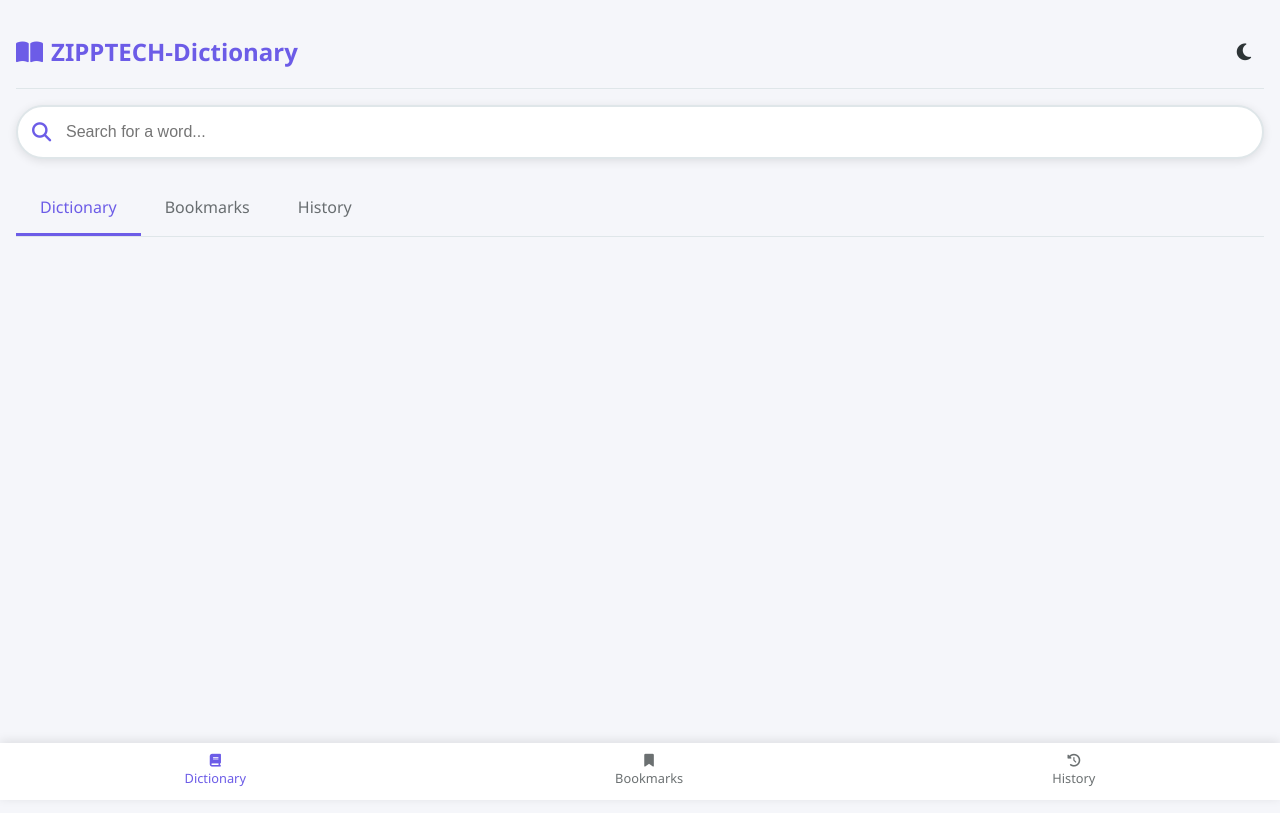
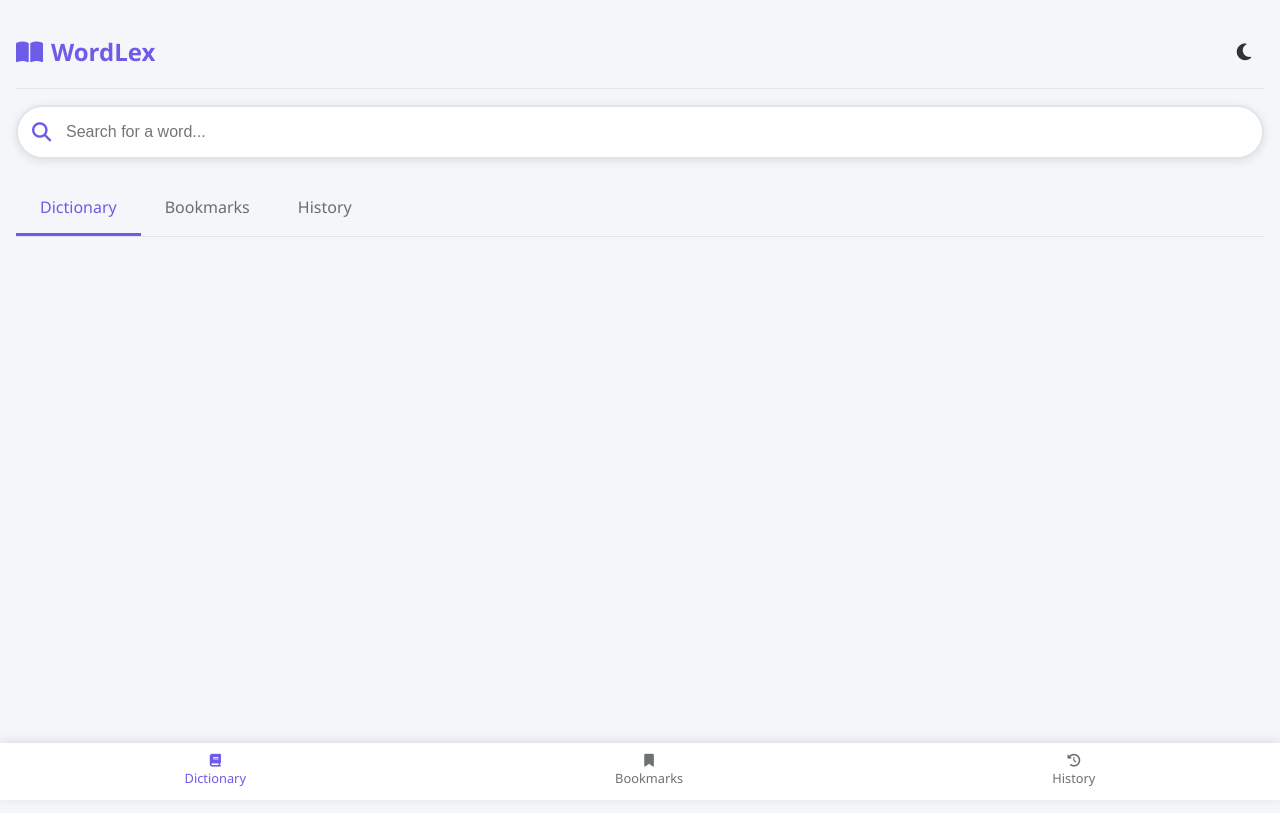
Before and after one commit to ZiPPO7777/ZIPPTECH-website, a plain HTML site: page zipptech-dictionary/index.html in a window 1280 px wide. Drawn offline with nearby package versions, Linux system fonts and the light colour scheme.

Commit message:
Update index.html

```diff
--- a/zipptech-dictionary/index.html
+++ b/zipptech-dictionary/index.html
@@ -3,7 +3,7 @@
 <head>
     <meta charset="UTF-8">
     <meta name="viewport" content="width=device-width, initial-scale=1.0, maximum-scale=1.0, user-scalable=no">
-    <title>ZIPPTECH-Dictionary</title>
+    <title>WordLex</title>
     <link rel="stylesheet" href="https://cdnjs.cloudflare.com/ajax/libs/font-awesome/6.4.0/css/all.min.css">
     <script src="https://cdnjs.cloudflare.com/ajax/libs/gsap/3.11.5/gsap.min.js"></script>
    <link rel="stylesheet" href="style.css">
@@ -13,7 +13,7 @@
         <header>
             <div class="logo">
                 <i class="fas fa-book-open"></i>
-                <span>ZIPPTECH-Dictionary</span>
+                <span>WordLex</span>
             </div>
             <button class="theme-toggle" id="themeToggle">
                 <i class="fas fa-moon"></i>
```
